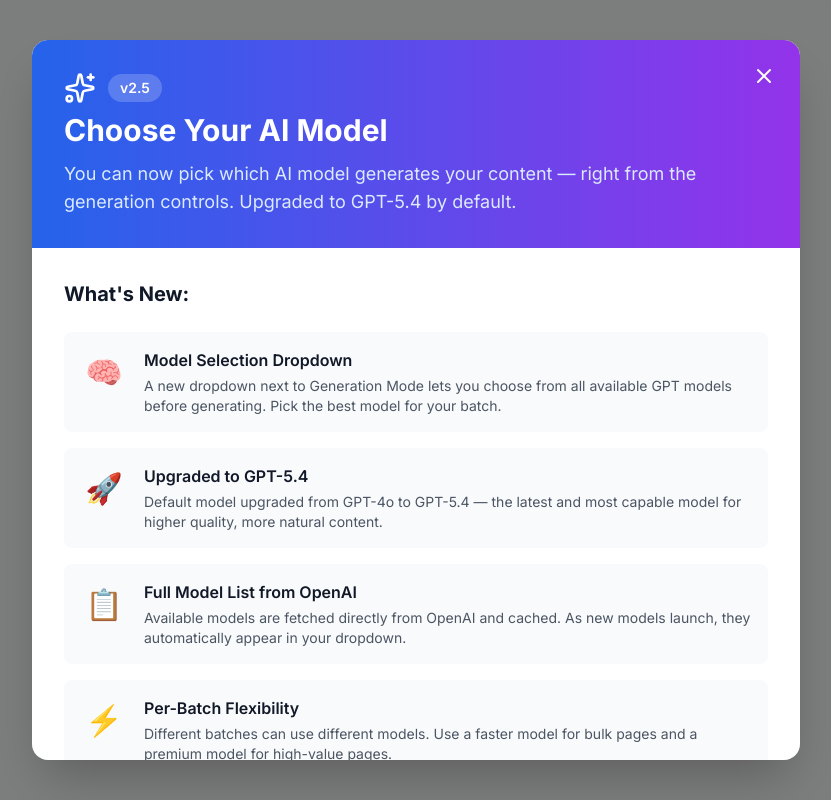
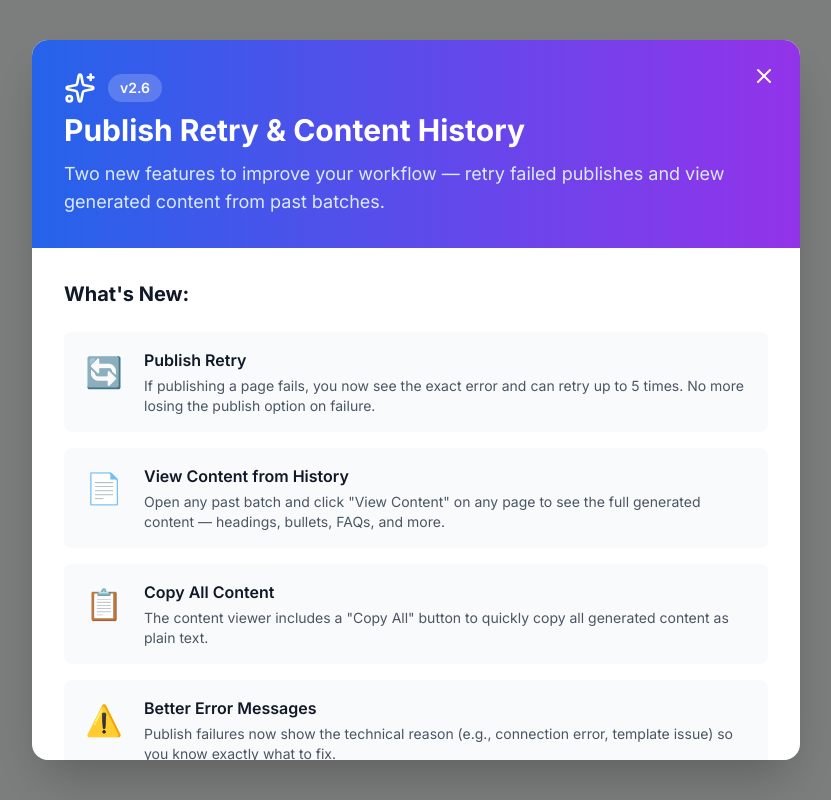
Before and after one commit to KaranSangoi/seo-page-generator, a Next.js app: page /login in a window 1280 px wide. Shown: the whole page, without its empty margins (224-1055 px from the left). Built offline with nearby package versions, Linux system fonts and the light colour scheme.

Commit message:
chore: Update announcement modal to v2.6 with new features

```diff
--- a/src/components/AnnouncementModal.tsx
+++ b/src/components/AnnouncementModal.tsx
@@ -19,30 +19,30 @@
 
 // Current announcement - update this when you have new features to announce
 const CURRENT_ANNOUNCEMENT: Announcement = {
-  id: 'model-selection-v2.5',
-  version: 'v2.5',
-  title: 'Choose Your AI Model',
-  description: 'You can now pick which AI model generates your content — right from the generation controls. Upgraded to GPT-5.4 by default.',
+  id: 'publish-retry-history-v2.6',
+  version: 'v2.6',
+  title: 'Publish Retry & Content History',
+  description: 'Two new features to improve your workflow — retry failed publishes and view generated content from past batches.',
   features: [
     {
-      icon: '🧠',
-      title: 'Model Selection Dropdown',
-      description: 'A new dropdown next to Generation Mode lets you choose from all available GPT models before generating. Pick the best model for your batch.',
+      icon: '🔄',
+      title: 'Publish Retry',
+      description: 'If publishing a page fails, you now see the exact error and can retry up to 5 times. No more losing the publish option on failure.',
     },
     {
-      icon: '🚀',
-      title: 'Upgraded to GPT-5.4',
-      description: 'Default model upgraded from GPT-4o to GPT-5.4 — the latest and most capable model for higher quality, more natural content.',
+      icon: '📄',
+      title: 'View Content from History',
+      description: 'Open any past batch and click "View Content" on any page to see the full generated content — headings, bullets, FAQs, and more.',
     },
     {
       icon: '📋',
-      title: 'Full Model List from OpenAI',
-      description: 'Available models are fetched directly from OpenAI and cached. As new models launch, they automatically appear in your dropdown.',
+      title: 'Copy All Content',
+      description: 'The content viewer includes a "Copy All" button to quickly copy all generated content as plain text.',
     },
     {
-      icon: '⚡',
-      title: 'Per-Batch Flexibility',
-      description: 'Different batches can use different models. Use a faster model for bulk pages and a premium model for high-value pages.',
+      icon: '⚠️',
+      title: 'Better Error Messages',
+      description: 'Publish failures now show the technical reason (e.g., connection error, template issue) so you know exactly what to fix.',
     },
   ],
 };
```
